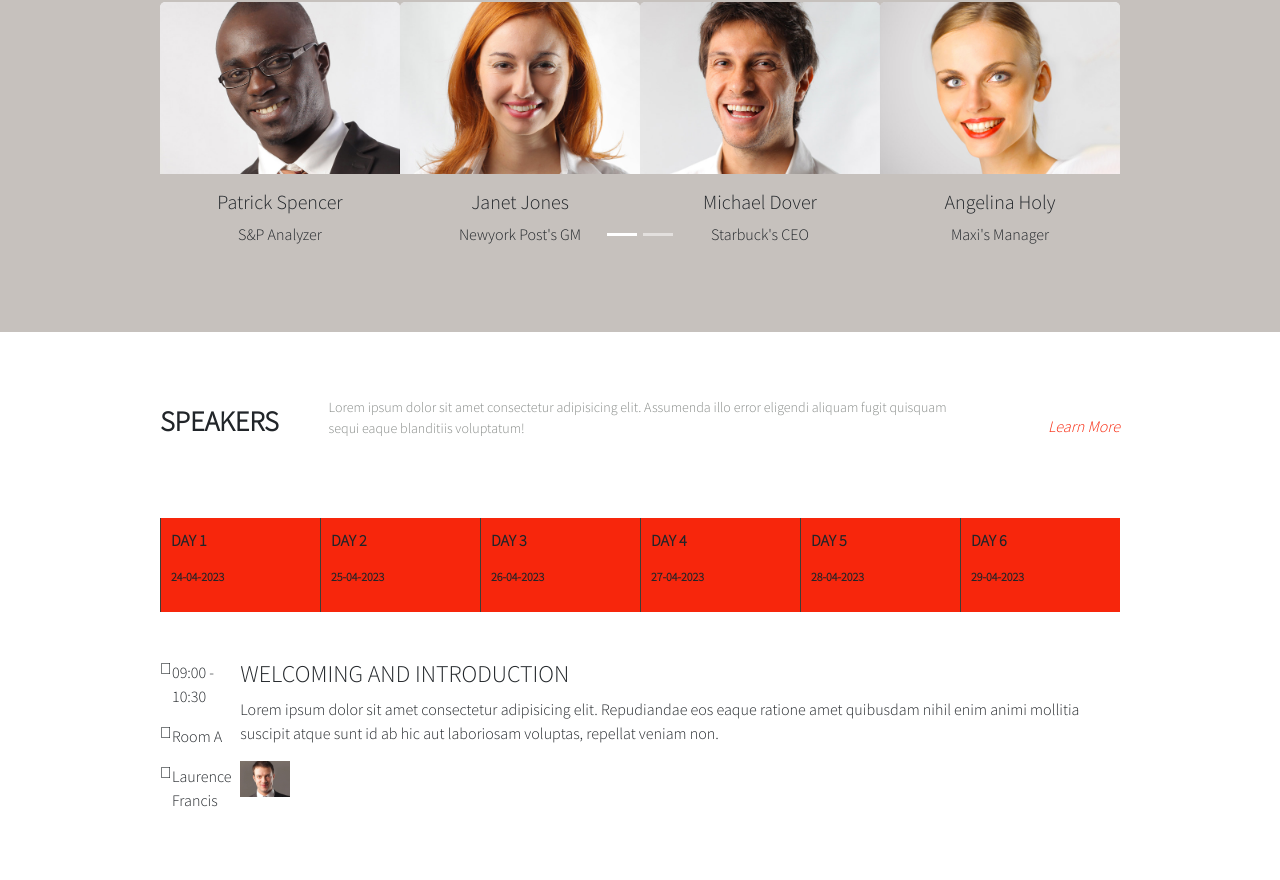
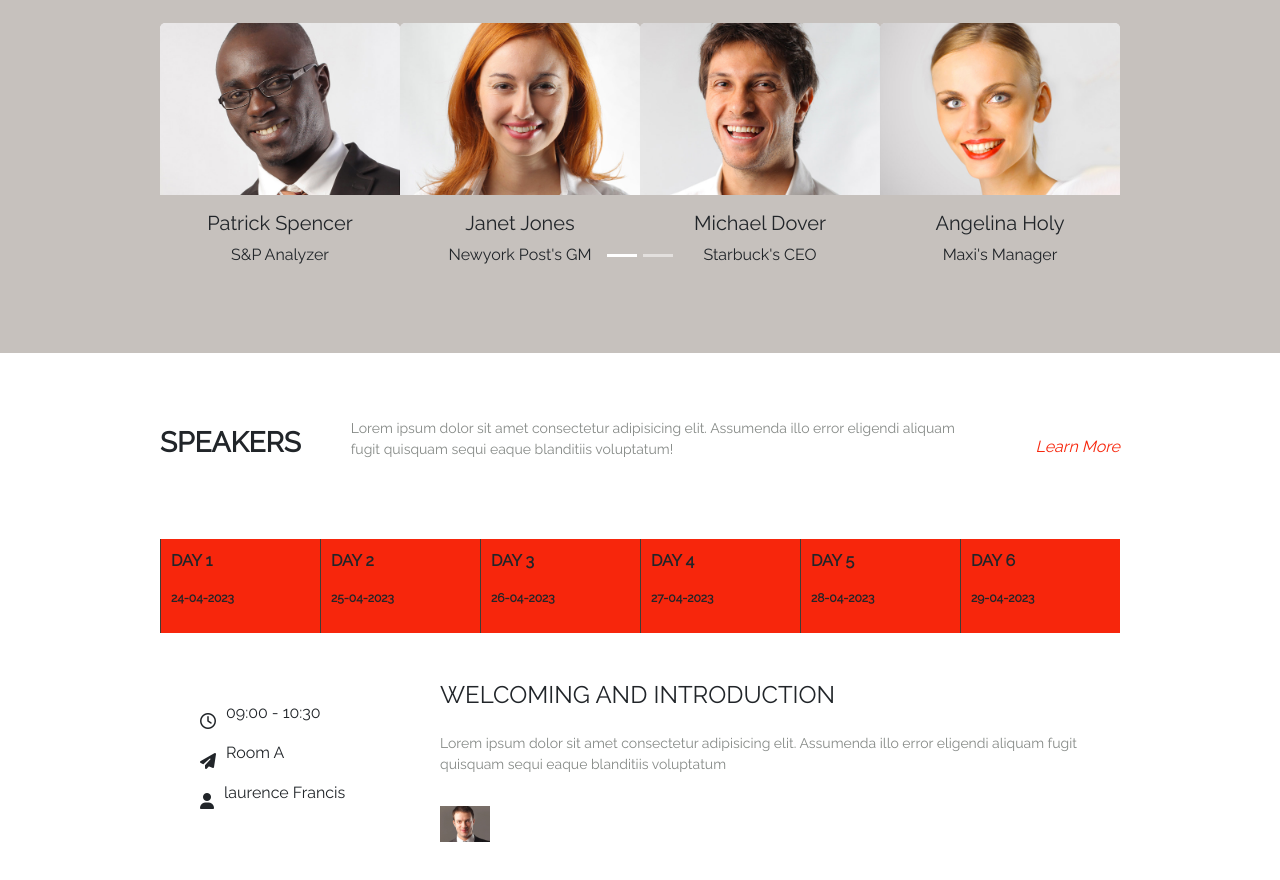
Before and after one commit to Edoardo-Monti/proj-html-vuejs, a Vue app: page / in a window 1280 px wide. Shown: the part 1638-2518 px from the top of the page. Built offline with nearby package versions, Linux system fonts and the light colour scheme.

Commit message:
creazione programma dinamico

```diff
--- a/src/components/MainComp.vue
+++ b/src/components/MainComp.vue
@@ -3,11 +3,17 @@ import ProgramComp from './ProgramComp.vue'
 import SpeakerComp from './SpeakerComp.vue';
 import TimerComp from './TimerComp.vue';
 import UsComp from './UsComp.vue';
+import {store} from '../store';
 
 
 export default{
     name: "MainComp",
-    components: { UsComp, TimerComp, SpeakerComp, ProgramComp }
+    components: { UsComp, TimerComp, SpeakerComp, ProgramComp },
+    data(){
+        return{
+            store
+        }
+    }
 }
 
 </script>
--- a/src/components/ProgramComp.vue
+++ b/src/components/ProgramComp.vue
@@ -1,7 +1,101 @@
 <script>
+import {store} from '../store';
+
   export default {
     name: "ProgramComp",
 
+    data(){
+      return{
+        store,
+        array:[
+          {
+            day: "DAY 1",
+            date: "24-04-2023",
+            info: [
+              {
+                orario: "09:00 - 10:30",
+                stanza: "Room A",
+                nome: "laurence Francis",
+                intro: "WELCOMING AND INTRODUCTION",
+                para: "Lorem ipsum dolor sit amet consectetur adipisicing elit. Assumenda illo error eligendi aliquam fugit quisquam sequi eaque blanditiis voluptatum",
+                img: "/images/speaker-2.jpg"
+              }
+          ]
+
+          },
+          {
+            day: "DAY 2",
+            date: "25-04-2023",
+            info:[
+              {
+                orario: "09:00 - 10:30",
+                stanza: "Room B",
+                nome: "Jone Jones",
+                intro: "THE WORLD OF WORK",
+                para: "Lorem ipsum dolor sit amet consectetur adipisicing elit. Assumenda illo error eligendi aliquam fugit quisquam sequi eaque blanditiis voluptatum",
+                img: "/images/speaker-3.jpg"
+              }
+              ]
+          },
+          {
+            day: "DAY 3",
+            date: "26-04-2023",
+            info: [
+              {
+                orario: "09:00 - 10:30",
+                stanza: "Room C",
+                nome: "Ugo Foscolo",
+                intro: "POESIE",
+                para: "Lorem ipsum dolor sit amet consectetur adipisicing elit. Assumenda illo error eligendi aliquam fugit quisquam sequi eaque blanditiis voluptatum",
+                img: "/images/speaker-4.jpg"
+              }
+            ]
+          },
+          {
+            day: "DAY 4",
+            date: "27-04-2023",
+            info:[
+              {
+                orario: "09:00 - 10:30",
+                stanza: "Room D",
+                nome: "Pirata",
+                intro: "HOW TO IMPROVE",
+                para: "Lorem ipsum dolor sit amet consectetur adipisicing elit. Assumenda illo error eligendi aliquam fugit quisquam sequi eaque blanditiis voluptatum",
+                img: "/images/speaker-5.jpg"
+              }
+            ]
+          },
+          {
+            day: "DAY 5",
+            date: "28-04-2023",
+            info:[
+              {
+                orario: "09:00 - 10:30",
+                stanza: "Room E",
+                nome: "Edoardo Monti",
+                intro: "WORK ON YOU FIRST",
+                para: "Lorem ipsum dolor sit amet consectetur adipisicing elit. Assumenda illo error eligendi aliquam fugit quisquam sequi eaque blanditiis voluptatum",
+                img: "/images/speaker-6.jpg"
+              }
+            ]
+          },
+          {
+            day: "DAY 6",
+            date: "29-04-2023",
+            info: [
+              {
+                orario: "09:00 - 10:30",
+                stanza: "Room F",
+                nome: "Andre felici",
+                intro: "END MEATINGS",
+                para: "Lorem ipsum dolor sit amet consectetur adipisicing elit. Assumenda illo error eligendi aliquam fugit quisquam sequi eaque blanditiis voluptatum",
+                img: "/images/speaker-7.jpg"
+              }
+            ]
+          },
+        ]
+      }
+    }
   }
 </script>
 
@@ -16,12 +110,12 @@
       <a href="">Learn More</a>
     </div>
 
-    <div class="date d-flex w-75 mx-auto mt-5">
-      <div class="col-2">
-        <p>DAY 1</p>
-        <p>24-04-2023</p>
+    <div class="date d-flex w-75 mx-auto mt-5 mb-5">
+      <div class="col-2" v-for="(elem, index) in array" :key="index" @click="store.number = index" >
+        <p>{{ elem.day }}</p>
+        <p>{{ elem .date}}</p>
       </div>
-      <div class="col-2">
+      <!-- <div class="col-2">
         <p>DAY 2</p>
         <p>25-04-2023</p>
       </div>
@@ -40,31 +134,31 @@
       <div class="col-2">
         <p>DAY 6</p>
         <p>29-04-2023</p>
-      </div>
+      </div> -->
     </div>
 
-    <div class="d-flex justify-content-around w-75 mx-auto mt-5">
-      <div>
-        <div class="d-flex">
+    <div class="d-flex justify-content-around align-items-center w-75 mx-auto orario" v-for="(element, index) in array" :key="index" >
+      <div v-if="index == store.number" class="col-2">
+        <div class="d-flex align-items-center">
           <i class="fa-regular fa-clock"></i>
-          <p>09:00 - 10:30</p>
+          <p>{{element.info[0].orario}}</p>
         </div>
-        <div class="d-flex">
+        <div class="d-flex align-items-center">
           <i class="fa-solid fa-paper-plane"></i>
-          <p>Room A</p>
+          <p>{{element.info[0].stanza}}</p>
         </div>
-        <div class="d-flex">
+        <div class="d-flex align-items-center">
           <i class="fa-solid fa-user"></i>
-          <p>Laurence Francis</p>
+          <p>{{element.info[0].nome}}</p>
         </div>
       </div>
 
-      <div class="info">
+      <div class="info col-8" v-if="index == store.number">
         <h4>
-          WELCOMING AND INTRODUCTION
+          {{element.info[0].intro}}
         </h4>
-        <p>Lorem ipsum dolor sit amet consectetur adipisicing elit. Repudiandae eos eaque ratione amet quibusdam nihil enim animi mollitia suscipit atque sunt id ab hic aut laboriosam voluptas, repellat veniam non.</p>
-        <img src="/images/speaker-2.jpg" alt="">
+        <p>{{element.info[0].para}}</p>
+        <img :src="element.info[0].img" alt="">
       </div>
     </div>
   </div>
@@ -126,11 +220,23 @@
 
       }
       p{
-
+        font-size: 14px;
+        padding: 15px 0;
+        color: $Natural-Gray;
       }
       img{
         width: 50px;
       }
     }
+    .orario{
+      .col-2{
+        div{
+          i{
+            font-family: "Font Awesome 6 Free";
+            margin-right: 10px;
+          }
+        }
+      }
+    }
   }
 </style>
--- a/src/store.js
+++ b/src/store.js
@@ -3,7 +3,7 @@ import {reactive} from "vue";
 export const store = reactive(
 
     {
-
+       number: 0
     }
 
 )
--- a/src/style/main.scss
+++ b/src/style/main.scss
@@ -2,7 +2,7 @@
 
  *{
      font-family: 'Raleway', sans-serif;
-     font-family: 'Source Sans Pro', sans-serif;
+    //  font-family: 'Source Sans Pro', sans-serif;
     //  padding: 0;
     //  margin: 0;
      box-sizing: border-box;
```
